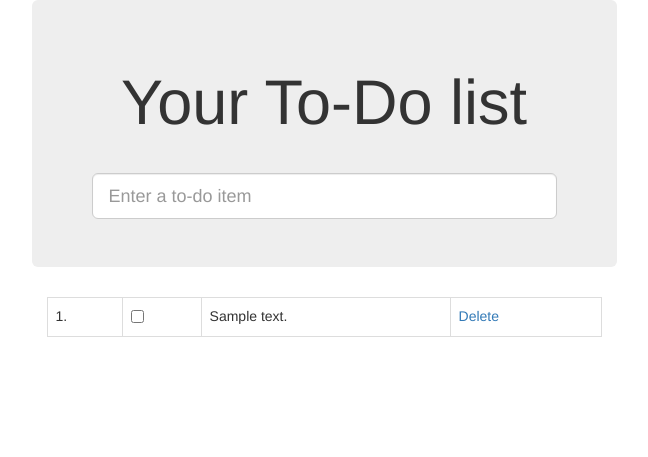
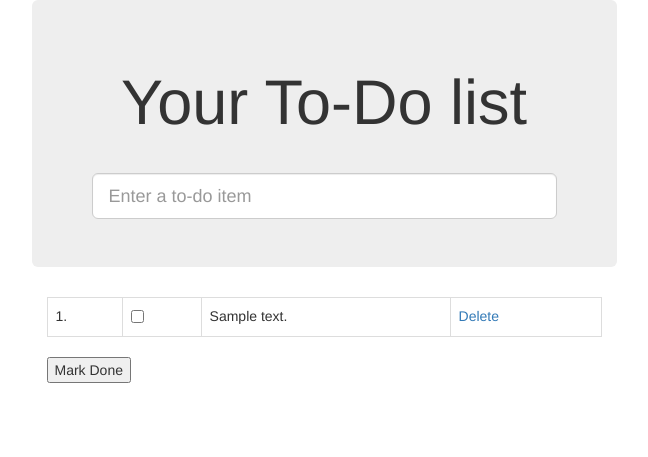
Before and after one commit to Jeanielmj/ottg_tdd, a Django app: page /lists/1/ in a window 1280 px wide. Shown: the top 457 px of the page, without its empty margins (316-964 px from the left). Run offline with Django 3.2, Linux system fonts and the light colour scheme; tables that the repository leaves empty hold one stand-in row (values such as "Sample post"); some libraries are stand-ins or nearby versions.

Commit message:
Added view to mark items done.

```diff
--- a/superlists/functional_tests/test_toggle_done.py
+++ b/superlists/functional_tests/test_toggle_done.py
@@ -1,4 +1,5 @@
 from .base import ToDoFunctionalTest
+from selenium import webdriver
 
 class ToggleDoneTest(ToDoFunctionalTest):
     def toggle_todo_done(self, todo_text):
--- a/superlists/lists/models.py
+++ b/superlists/lists/models.py
@@ -8,3 +8,4 @@ class List(models.Model):
 class Item(models.Model):
     text = models.TextField(default='')
     list = models.ForeignKey(List, default=None )
+    is_done = models.BooleanField(default=False)
--- a/superlists/lists/templates/list.html
+++ b/superlists/lists/templates/list.html
@@ -4,13 +4,18 @@
 {% block form_action %}/lists/{{ list.id }}/{% endblock %}
 
 {% block table%}
+  <form id="edit_items" method="POST" action="/list/{{list.id}}/items">
     <table id="id_list_table" class="table table-bordered">
       {% for item in list.item_set.all  %}
-      <tr><td>{{ forloop.counter }}.</td>
-        <td><input type="checkbox" /></td>
+      <tr>
+        <td>{{ forloop.counter }}.</td>
+        <td><input type="checkbox" name="mark_item_done" value="{{ item.id }}"/></td>
         <td>{{item.text}}</td>
         <td><a href = "/lists/{{ list.id }}/{{ item.id }}/delete_item">Delete</a> </td>
       </tr>
       {% endfor %}
     </table>
+    <button id="toggle_done" type="submit">Mark Done</button>
+    {% csrf_token %}
+  </form>
 {% endblock %}
--- a/superlists/lists/urls.py
+++ b/superlists/lists/urls.py
@@ -6,4 +6,5 @@ urlpatterns = [
     url(r'^new$', views.new_list, name='new_list'),
     url(r'^(\d+)/$', views.view_list, name='view_list'),
     url(r'^(\d+)/(\d+)/delete_item$', views.delete_item, name='delete_item'),
+    url(r'^(\d+)/items/$', views.edit_list, name='edit_list'),
 ]
--- a/superlists/lists/views.py
+++ b/superlists/lists/views.py
@@ -39,6 +39,13 @@ def view_list(request, list_id):
         { 'list': list_, 'error': error }
         )
 
+def edit_list(request, list_id):
+    list_ = List.objects.get(id=list_id)
+    item = Item.objects.get(id=request.POST['mark_item_done'])
+    item.is_done = True
+    item.save()
+    return redirect('/lists/%d/' % (list_.id))
+
 def delete_item(request, list_id, item_id):
     list_ = List.objects.get(id=list_id)
     item_ = Item.objects.get(id=item_id)
```
Also changed, not shown: superlists/lists/tests/test_views.py (+18 -1 lines), superlists/lists/migrations/0005_item_is_done.py (added).
